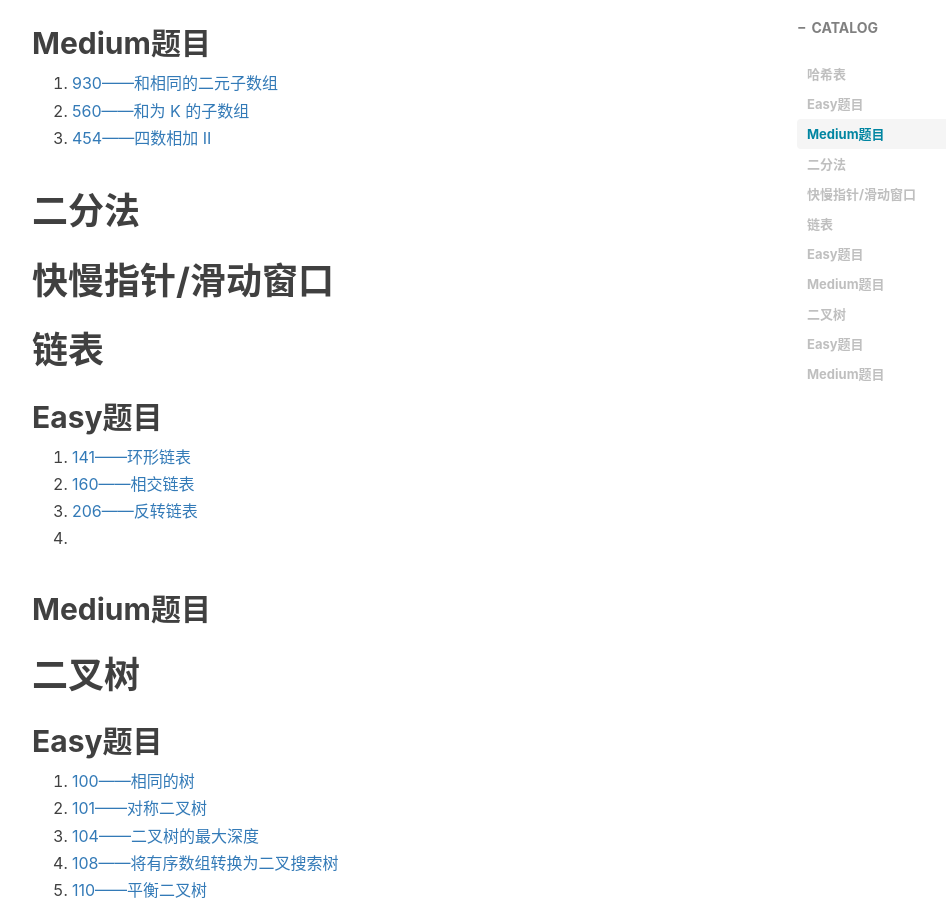
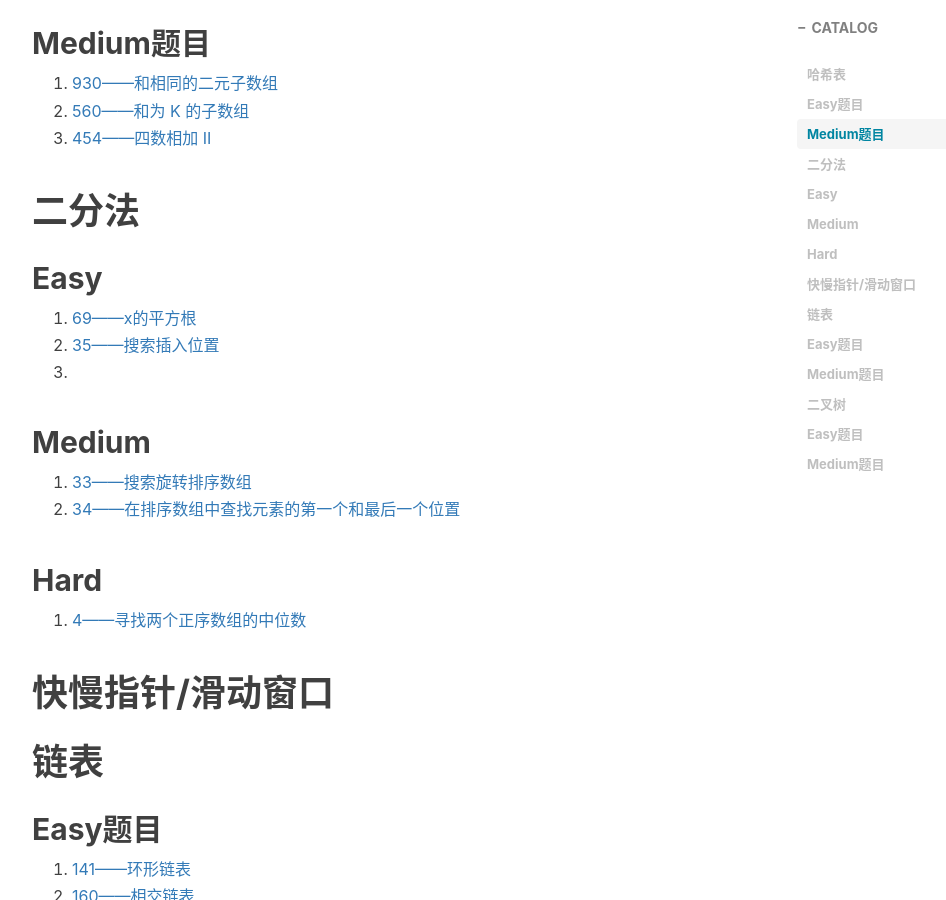
Before and after one commit to xie96808/xie96808.github.io, a Jekyll site: the page built from _posts/2022-05-22-刷题分类!.md, in a window 1280 px wide and 900 px high, scrolled down 1216 px. Shown: the whole window, without its empty margins (233-1179 px from the left). Built offline with Jekyll 4.4.1, drawn with Linux system fonts in a browser that asks for light colours; nearby versions of some CDN libraries; comment, search, counter and statistics services are not loaded.

Commit message:
Update 2022-05-22-刷题分类!.md

```diff
--- a/_posts/2022-05-22-刷题分类!.md
+++ b/_posts/2022-05-22-刷题分类!.md
@@ -48,7 +48,20 @@ tags:								#标签
 
 # 二分法
 
+## Easy
 
+1. [69——x的平方根 ](https://leetcode.cn/problems/sqrtx/)
+2. [35——搜索插入位置](https://leetcode.cn/problems/search-insert-position/)
+3.
+
+## Medium
+
+1. [33——搜索旋转排序数组](https://leetcode.cn/problems/search-in-rotated-sorted-array/)
+2. [34——在排序数组中查找元素的第一个和最后一个位置](https://leetcode.cn/problems/find-first-and-last-position-of-element-in-sorted-array/)
+
+## Hard
+
+1. [4——寻找两个正序数组的中位数](https://leetcode.cn/problems/median-of-two-sorted-arrays/)
 
 # 快慢指针/滑动窗口
 
```
